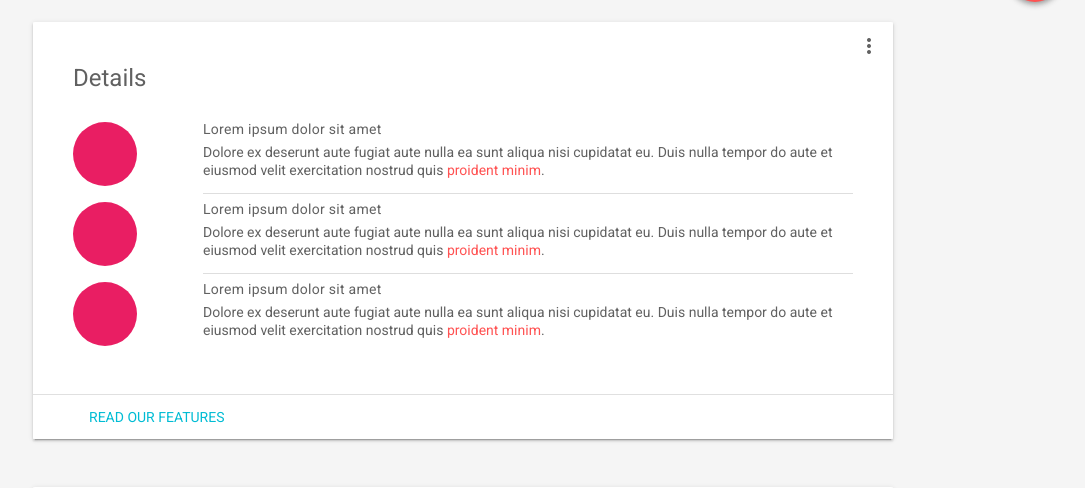
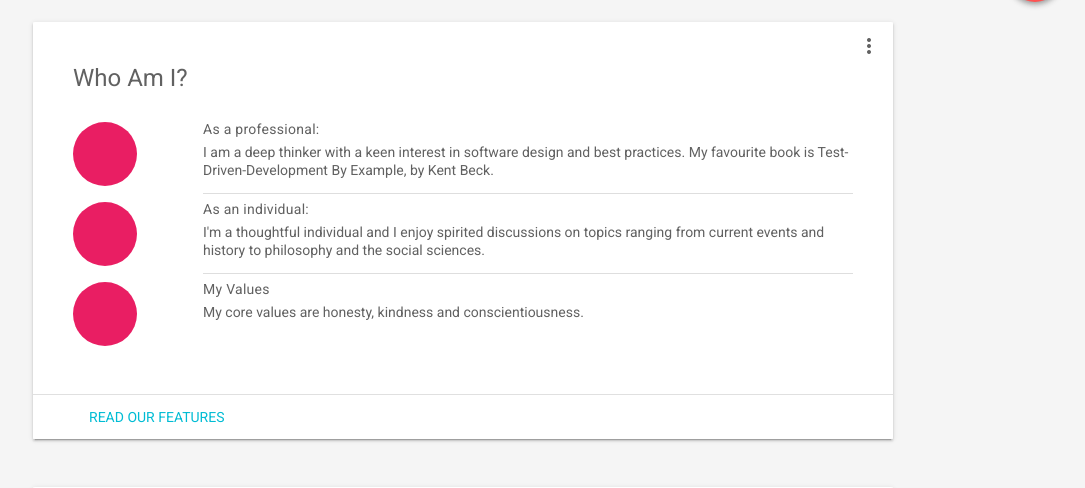
Before and after one commit to JosephSBoyle/Portfolio-App, a Python web app: template app/templates/index.html in a window 1280 px wide. Shown: the part 154-642 px from the top of the page, without its empty margins (177-1262 px from the left). Run offline with Jinja, Linux system fonts and the light colour scheme; the template is opened without the code that fills it, so the values that code supplies are empty.

```diff
--- a/app/templates/index.html
+++ b/app/templates/index.html
@@ -112,30 +112,29 @@
         <section class="section--center mdl-grid mdl-grid--no-spacing mdl-shadow--2dp">
           <div class="mdl-card mdl-cell mdl-cell--12-col">
             <div class="mdl-card__supporting-text mdl-grid mdl-grid--no-spacing">
-              <h4 class="mdl-cell mdl-cell--12-col">Details</h4>
+              <h4 class="mdl-cell mdl-cell--12-col">Who Am I?</h4>
               <div class="section__circle-container mdl-cell mdl-cell--2-col mdl-cell--1-col-phone">
                 <div class="section__circle-container__circle mdl-color--primary"></div>
               </div>
               <div class="section__text mdl-cell mdl-cell--10-col-desktop mdl-cell--6-col-tablet mdl-cell--3-col-phone">
-                <h5>Lorem ipsum dolor sit amet</h5>
-                Dolore ex deserunt aute fugiat aute nulla ea sunt aliqua nisi cupidatat eu. Duis nulla tempor do aute et
-                eiusmod velit exercitation nostrud quis <a href="#">proident minim</a>.
+                <h5>As a professional:</h5>
+                I am a deep thinker with a keen interest in software design and best practices.
+                My favourite book is Test-Driven-Development By Example, by Kent Beck.
               </div>
               <div class="section__circle-container mdl-cell mdl-cell--2-col mdl-cell--1-col-phone">
                 <div class="section__circle-container__circle mdl-color--primary"></div>
               </div>
               <div class="section__text mdl-cell mdl-cell--10-col-desktop mdl-cell--6-col-tablet mdl-cell--3-col-phone">
-                <h5>Lorem ipsum dolor sit amet</h5>
-                Dolore ex deserunt aute fugiat aute nulla ea sunt aliqua nisi cupidatat eu. Duis nulla tempor do aute et
-                eiusmod velit exercitation nostrud quis <a href="#">proident minim</a>.
+                <h5>As an individual:</h5>
+                I'm a thoughtful individual and I enjoy spirited discussions on topics ranging from current events and history to
+                philosophy and the social sciences.
               </div>
               <div class="section__circle-container mdl-cell mdl-cell--2-col mdl-cell--1-col-phone">
                 <div class="section__circle-container__circle mdl-color--primary"></div>
               </div>
               <div class="section__text mdl-cell mdl-cell--10-col-desktop mdl-cell--6-col-tablet mdl-cell--3-col-phone">
-                <h5>Lorem ipsum dolor sit amet</h5>
-                Dolore ex deserunt aute fugiat aute nulla ea sunt aliqua nisi cupidatat eu. Duis nulla tempor do aute et
-                eiusmod velit exercitation nostrud quis <a href="#">proident minim</a>.
+                <h5>My Values</h5>
+                My core values are honesty, kindness and conscientiousness.
               </div>
             </div>
             <div class="mdl-card__actions">
```
Also changed, not shown: app/content/role_history.py (+23 -5 lines), app/static/qmul-white.svg (added).
